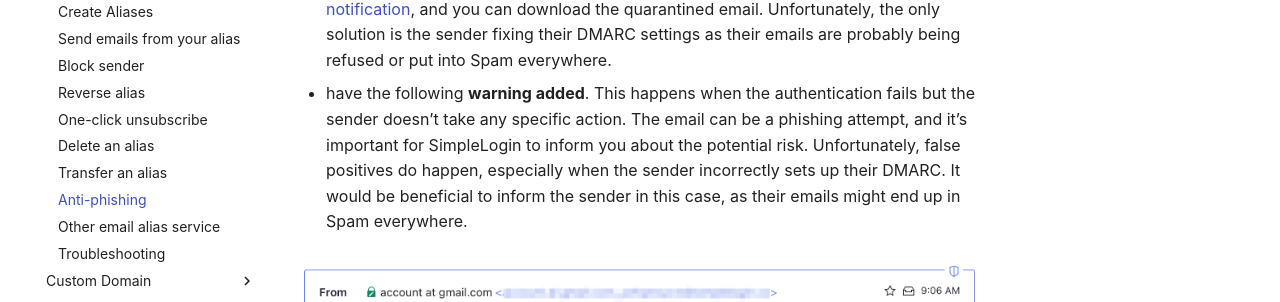
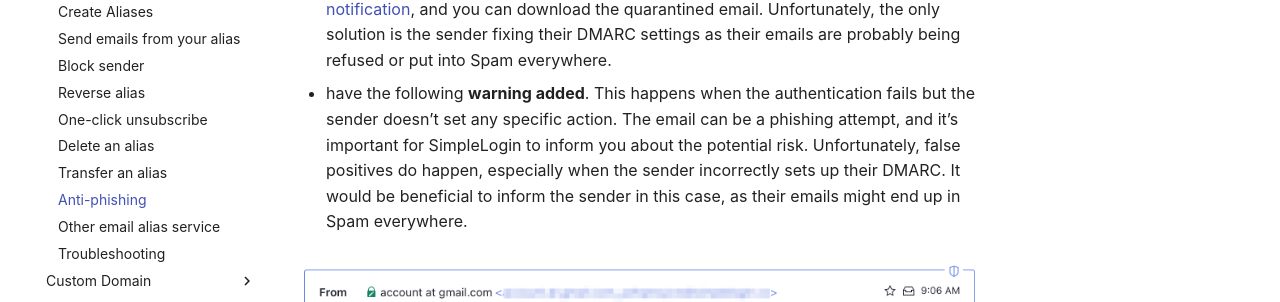
Before and after one commit to simple-login/documentation, an MkDocs documentation site: the page built from docs/getting-started/anti-phishing.md, in a window 1280 px wide and 900 px high, scrolled down 369 px. Shown: the part 177-479 px from the top of the window. Built offline with MkDocs 1.6.1 and Material for MkDocs 9.7.7, drawn with Linux system fonts in a browser that asks for light colours; comment, search, counter and statistics services are not loaded.

Commit message:
Update anti-phishing.md

```diff
--- a/docs/getting-started/anti-phishing.md
+++ b/docs/getting-started/anti-phishing.md
@@ -8,7 +8,7 @@ When the authentication check fails, depending on the policy set by the sender,
 
 - be put into **quarantine**. This happens when the sender explicitly states their emails should respect DMARC and any email that violates this should either be quarantined or rejected. In this case, SimpleLogin will inform you through email and send a [notification](https://app.simplelogin.io/dashboard/notifications), and you can download the quarantined email. Unfortunately, the only solution is the sender fixing their DMARC settings as their emails are probably being refused or put into Spam everywhere.
 
-- have the following **warning added**. This happens when the authentication fails but the sender doesn’t take any specific action. The email can be a phishing attempt, and it’s important for SimpleLogin to inform you about the potential risk. Unfortunately, false positives do happen, especially when the sender incorrectly sets up their DMARC. It would be beneficial to inform the sender in this case, as their emails might end up in Spam everywhere.
+- have the following **warning added**. This happens when the authentication fails but the sender doesn’t set any specific action. The email can be a phishing attempt, and it’s important for SimpleLogin to inform you about the potential risk. Unfortunately, false positives do happen, especially when the sender incorrectly sets up their DMARC. It would be beneficial to inform the sender in this case, as their emails might end up in Spam everywhere.
 
 ![](anti-phishing/section.png)
 
```
